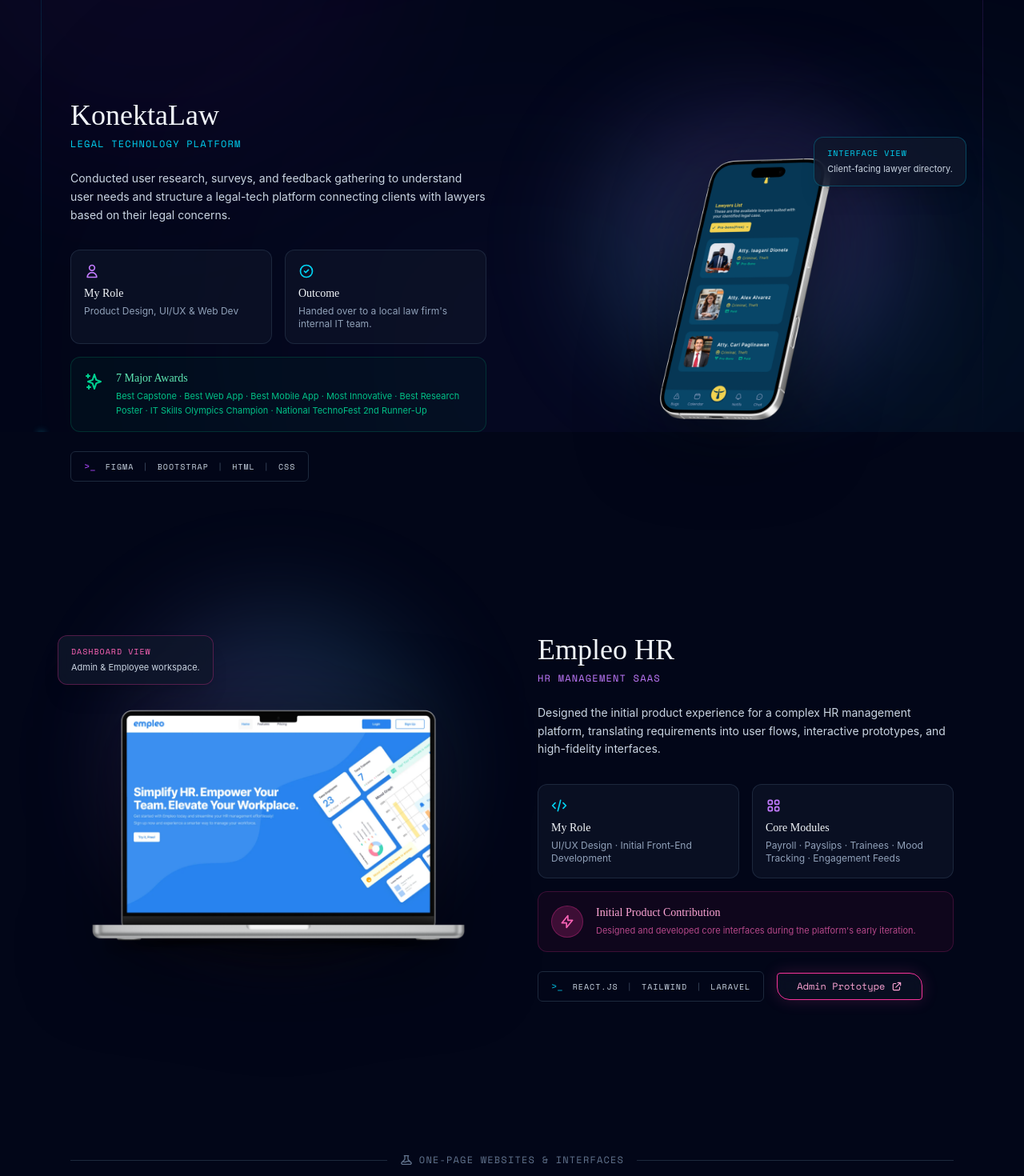
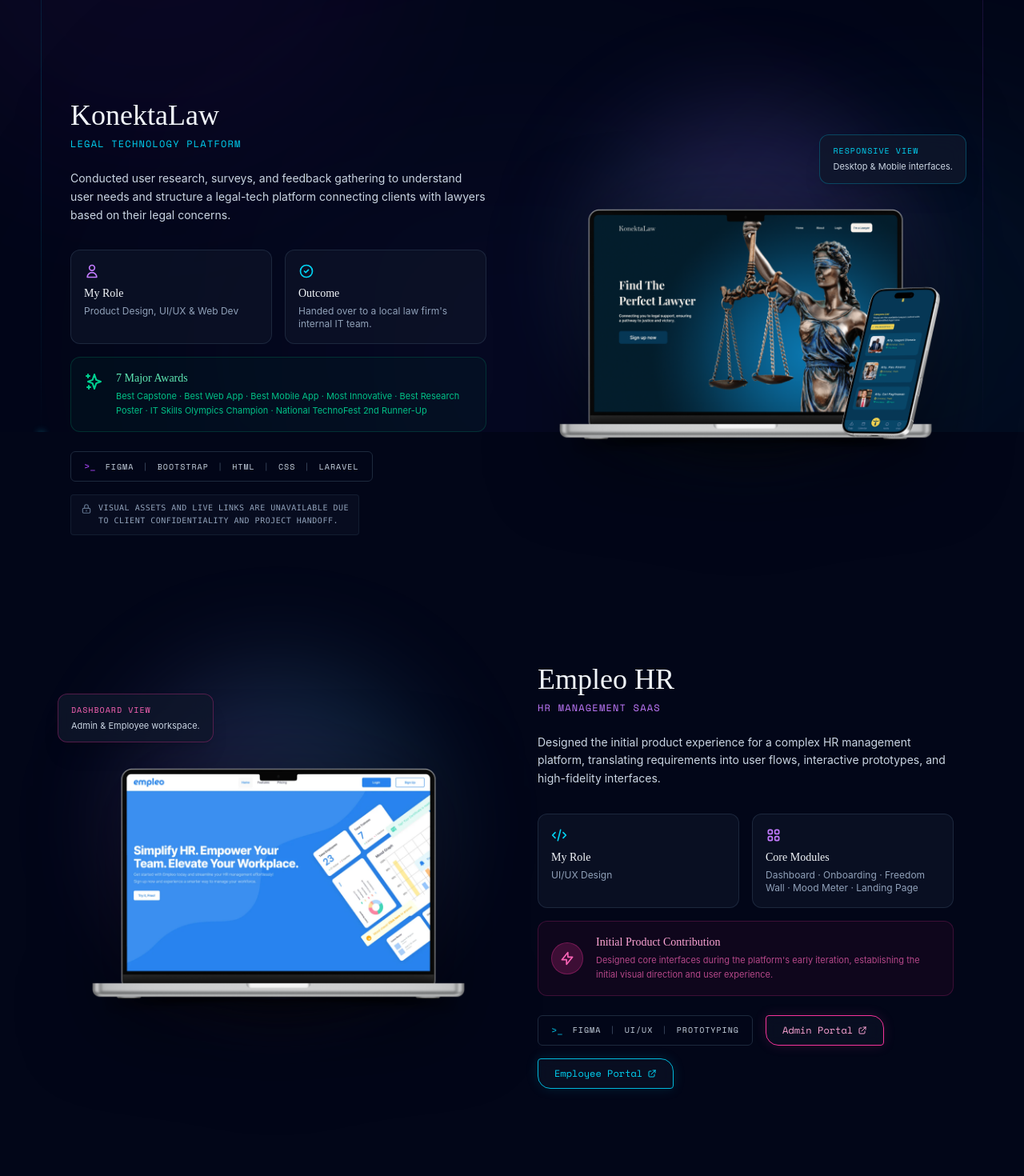
Before and after one commit to milesqt/portfolio.miles, a Vue app: page /#/works in a window 1280 px wide. Shown: the part 260-1730 px from the top of the page at 80% size. Built offline with nearby package versions, Linux system fonts and the light colour scheme; a web font is replaced by a local one.

Commit message:
feat: revise works section

```diff
--- a/src/pages/works.vue
+++ b/src/pages/works.vue
@@ -45,7 +45,7 @@
             <h4 class="text-slate-100 font-display text-sm mb-1">Outcome</h4>
             <p class="text-slate-400 text-xs">Handed over to a local law firm's internal IT team.</p>
           </div>
-          <!-- Awards Box (Expanded and legible) -->
+          <!-- Awards Box -->
           <div class="col-span-2 bg-emerald-900/10 border border-emerald-500/20 p-4 rounded-xl flex gap-4 items-start transition-colors">
             <svg class="w-6 h-6 text-emerald-400 flex-shrink-0 mt-0.5" fill="none" viewBox="0 0 24 24" stroke="currentColor"><path stroke-linecap="round" stroke-linejoin="round" stroke-width="2" d="M5 3v4M3 5h4M6 17v4m-2-2h4m5-16l2.286 6.857L21 12l-5.714 2.143L13 21l-2.286-6.857L5 12l5.714-2.143L13 3z" /></svg>
             <div>
@@ -57,11 +57,19 @@
           </div>
         </div>
 
-        <div class="flex flex-wrap items-center gap-4 mt-6">
+        <div class="flex flex-col gap-4 mt-6">
           <!-- Terminal Stack -->
           <div class="flex items-center gap-3 bg-slate-950 border border-slate-800 rounded-md px-4 py-2.5 w-max">
             <span class="text-purple-500 font-mono-space text-xs">>_</span>
-            <span class="text-slate-300 font-mono-space text-[10px] tracking-widest uppercase">Figma <span class="text-slate-600 mx-1">|</span> Bootstrap <span class="text-slate-600 mx-1">|</span> HTML <span class="text-slate-600 mx-1">|</span> CSS</span>
+            <span class="text-slate-300 font-mono-space text-[10px] tracking-widest uppercase">Figma <span class="text-slate-600 mx-1">|</span> Bootstrap <span class="text-slate-600 mx-1">|</span> HTML <span class="text-slate-600 mx-1">|</span> CSS <span class="text-slate-600 mx-1">|</span> Laravel</span>
+          </div>
+
+          <!-- Confidentiality Note -->
+          <div class="flex items-start gap-2 bg-slate-900/40 border border-slate-800/60 rounded px-3 py-2 w-max max-w-full">
+            <svg class="w-3.5 h-3.5 text-slate-500 flex-shrink-0 mt-0.5" fill="none" viewBox="0 0 24 24" stroke="currentColor"><path stroke-linecap="round" stroke-linejoin="round" stroke-width="2" d="M12 15v2m-6 4h12a2 2 0 002-2v-6a2 2 0 00-2-2H6a2 2 0 00-2 2v6a2 2 0 002 2zm10-10V7a4 4 0 00-8 0v4h8z" /></svg>
+            <p class="text-slate-400 font-mono text-[10px] uppercase tracking-wider leading-relaxed">
+              Visual assets and live links are unavailable due<br class="hidden md:block" /> to client confidentiality and project handoff.
+            </p>
           </div>
         </div>
       </div>
@@ -69,12 +77,12 @@
       <!-- Visual (Right) -->
       <div class="lg:w-1/2 relative flex justify-center items-center order-2">
         <div class="absolute top-8 right-4 lg:-right-4 bg-slate-900/80 backdrop-blur-md border border-cyan-500/30 px-4 py-3 rounded-xl z-20 flex flex-col shadow-xl">
-          <span class="font-mono-space text-[10px] text-cyan-400 uppercase tracking-widest mb-1">Interface View</span>
-          <span class="text-[11px] text-slate-300 font-sans">Client-facing lawyer directory.</span>
+          <span class="font-mono-space text-[10px] text-cyan-400 uppercase tracking-widest mb-1">Responsive View</span>
+          <span class="text-[11px] text-slate-300 font-sans">Desktop & Mobile interfaces.</span>
         </div>
 
         <div class="absolute inset-0 bg-gradient-to-tr from-cyan-500/20 to-purple-500/20 blur-3xl rounded-full w-3/4 h-3/4 mx-auto z-0 pointer-events-none"></div>
-        <img src="/8.png" alt="KonektaLaw Mobile UI" class="relative z-10 w-full max-w-[28rem] object-contain drop-shadow-[0_20px_50px_rgba(0,0,0,0.5)]" />
+        <img src="/konektalaw-mockup.png" alt="KonektaLaw Responsive Mockup" class="relative z-10 w-full max-w-[34rem] object-contain drop-shadow-[0_20px_50px_rgba(0,0,0,0.5)] hover:scale-105 transition-transform duration-700" />
       </div>
     </section>
 
@@ -89,7 +97,7 @@
         </div>
 
         <div class="absolute inset-0 bg-gradient-to-tr from-purple-500/20 to-cyan-500/20 blur-3xl rounded-full w-3/4 h-3/4 mx-auto z-0 pointer-events-none"></div>
-        <img src="/5.png" alt="Empleo HR SaaS Platform" class="relative z-10 w-full max-w-[34rem] object-contain drop-shadow-[0_20px_50px_rgba(0,0,0,0.5)]" />
+        <img src="/5.png" alt="Empleo HR SaaS Platform" class="relative z-10 w-full max-w-[34rem] object-contain drop-shadow-[0_20px_50px_rgba(0,0,0,0.5)] hover:scale-105 transition-transform duration-700" />
       </div>
 
       <!-- Narrative (Right) -->
@@ -110,12 +118,12 @@
           <div class="bg-slate-900/60 border border-slate-700/50 p-4 rounded-xl">
             <svg class="w-5 h-5 text-cyan-400 mb-2" fill="none" viewBox="0 0 24 24" stroke="currentColor"><path stroke-linecap="round" stroke-linejoin="round" stroke-width="2" d="M10 20l4-16m4 4l4 4-4 4M6 16l-4-4 4-4" /></svg>
             <h4 class="text-slate-100 font-display text-sm mb-1">My Role</h4>
-            <p class="text-slate-400 text-xs">UI/UX Design · Initial Front-End Development</p>
+            <p class="text-slate-400 text-xs">UI/UX Design</p>
           </div>
           <div class="bg-slate-900/60 border border-slate-700/50 p-4 rounded-xl">
             <svg class="w-5 h-5 text-purple-400 mb-2" fill="none" viewBox="0 0 24 24" stroke="currentColor"><path stroke-linecap="round" stroke-linejoin="round" stroke-width="2" d="M4 6a2 2 0 012-2h2a2 2 0 012 2v2a2 2 0 01-2 2H6a2 2 0 01-2-2V6zM14 6a2 2 0 012-2h2a2 2 0 012 2v2a2 2 0 01-2 2h-2a2 2 0 01-2-2V6zM4 16a2 2 0 012-2h2a2 2 0 012 2v2a2 2 0 01-2 2H6a2 2 0 01-2-2v-2zM14 16a2 2 0 012-2h2a2 2 0 012 2v2a2 2 0 01-2 2h-2a2 2 0 01-2-2v-2z" /></svg>
             <h4 class="text-slate-100 font-display text-sm mb-1">Core Modules</h4>
-            <p class="text-slate-400 text-xs">Payroll · Payslips · Trainees · Mood Tracking · Engagement Feeds</p>
+            <p class="text-slate-400 text-xs">Dashboard · Onboarding · Freedom Wall · Mood Meter · Landing Page</p>
           </div>
           <div class="col-span-2 bg-pink-900/10 border border-pink-500/20 p-4 rounded-xl flex gap-4 items-center transition-colors">
             <div class="w-10 h-10 rounded-full bg-pink-500/20 flex items-center justify-center flex-shrink-0 border border-pink-500/30">
@@ -123,17 +131,17 @@
             </div>
             <div>
               <h4 class="text-pink-300 font-display text-sm mb-1">Initial Product Contribution</h4>
-              <p class="text-pink-400/70 text-[11px] leading-relaxed">Designed and developed core interfaces during the platform's early iteration.</p>
+              <p class="text-pink-400/70 text-[11px] leading-relaxed">Designed core interfaces during the platform's early iteration, establishing the initial visual direction and user experience.</p>
             </div>
           </div>
         </div>
 
         <div class="flex flex-wrap items-center gap-4 mt-6">
-          <!-- Terminal Stack -->
+          <!-- Terminal Stack (Updated to focus on design tools) -->
           <div class="flex items-center gap-3 bg-slate-950 border border-slate-800 rounded-md px-4 py-2.5 w-max max-w-full overflow-x-auto overflow-y-hidden no-scrollbar">
             <span class="text-cyan-500 font-mono-space text-xs flex-shrink-0">>_</span>
             <span class="text-slate-300 font-mono-space text-[10px] tracking-widest uppercase whitespace-nowrap">
-              REACT.JS <span class="text-slate-600 mx-1">|</span> TAILWIND <span class="text-slate-600 mx-1">|</span> LARAVEL
+              FIGMA <span class="text-slate-600 mx-1">|</span> UI/UX <span class="text-slate-600 mx-1">|</span> PROTOTYPING
             </span>
           </div>
 
@@ -141,12 +149,24 @@
           <a
             href="https://www.figma.com/proto/REEfrwi08MuQ6Wib3NC6Uz/Design---Prototype-Portfolio?node-id=34-55032&starting-point-node-id=34%3A55032&show-proto-sidebar=1"
             target="_blank"
-            class="relative group/btn bg-slate-900/50 hover:bg-pink-500/10 border border-pink-500 transition-all duration-300 text-pink-300 font-mono-space text-xs px-6 py-2 rounded-tr-2xl rounded-bl-2xl rounded-tl-sm rounded-br-sm overflow-hidden shadow-[0_0_20px_rgba(236,72,153,0.2)] hover:shadow-[0_0_30px_rgba(236,72,153,0.4)] backdrop-blur-sm inline-flex items-center gap-2"
+            class="relative group/btn bg-slate-900/50 hover:bg-pink-500/10 border border-pink-500 transition-all duration-300 text-pink-300 font-mono-space text-xs px-5 py-2.5 rounded-tr-2xl rounded-bl-2xl rounded-tl-sm rounded-br-sm overflow-hidden shadow-[0_0_15px_rgba(236,72,153,0.15)] hover:shadow-[0_0_25px_rgba(236,72,153,0.3)] backdrop-blur-sm inline-flex items-center gap-1.5"
           >
-            <span class="relative z-10 flex items-center gap-2">
-              Admin Prototype <svg class="w-3.5 h-3.5" fill="none" viewBox="0 0 24 24" stroke="currentColor"><path stroke-linecap="round" stroke-linejoin="round" stroke-width="2" d="M10 6H6a2 2 0 00-2 2v10a2 2 0 002 2h10a2 2 0 002-2v-4M14 4h6m0 0v6m0-6L10 14" /></svg>
+            <span class="relative z-10 flex items-center gap-1.5">
+              Admin Portal <svg class="w-3 h-3" fill="none" viewBox="0 0 24 24" stroke="currentColor"><path stroke-linecap="round" stroke-linejoin="round" stroke-width="2" d="M10 6H6a2 2 0 00-2 2v10a2 2 0 002 2h10a2 2 0 002-2v-4M14 4h6m0 0v6m0-6L10 14" /></svg>
             </span>
             <div class="absolute inset-0 -translate-x-full group-hover/btn:translate-x-full bg-gradient-to-r from-transparent via-pink-400/20 to-transparent transition-transform duration-700 ease-in-out"></div>
+          </a>
+
+          <!-- Figma Employee Prototype Link -->
+          <a
+            href="https://www.figma.com/proto/REEfrwi08MuQ6Wib3NC6Uz/Design---Prototype-Portfolio?node-id=34-26590&starting-point-node-id=34%3A63209"
+            target="_blank"
+            class="relative group/btn bg-slate-900/50 hover:bg-cyan-500/10 border border-cyan-500 transition-all duration-300 text-cyan-400 font-mono-space text-xs px-5 py-2.5 rounded-tr-2xl rounded-bl-2xl rounded-tl-sm rounded-br-sm overflow-hidden shadow-[0_0_15px_rgba(6,182,212,0.15)] hover:shadow-[0_0_25px_rgba(6,182,212,0.3)] backdrop-blur-sm inline-flex items-center gap-1.5"
+          >
+            <span class="relative z-10 flex items-center gap-1.5">
+              Employee Portal <svg class="w-3 h-3" fill="none" viewBox="0 0 24 24" stroke="currentColor"><path stroke-linecap="round" stroke-linejoin="round" stroke-width="2" d="M10 6H6a2 2 0 00-2 2v10a2 2 0 002 2h10a2 2 0 002-2v-4M14 4h6m0 0v6m0-6L10 14" /></svg>
+            </span>
+            <div class="absolute inset-0 -translate-x-full group-hover/btn:translate-x-full bg-gradient-to-r from-transparent via-cyan-400/20 to-transparent transition-transform duration-700 ease-in-out"></div>
           </a>
         </div>
       </div>
```
Also changed, not shown: public/konektalaw-mockup.png (added).
